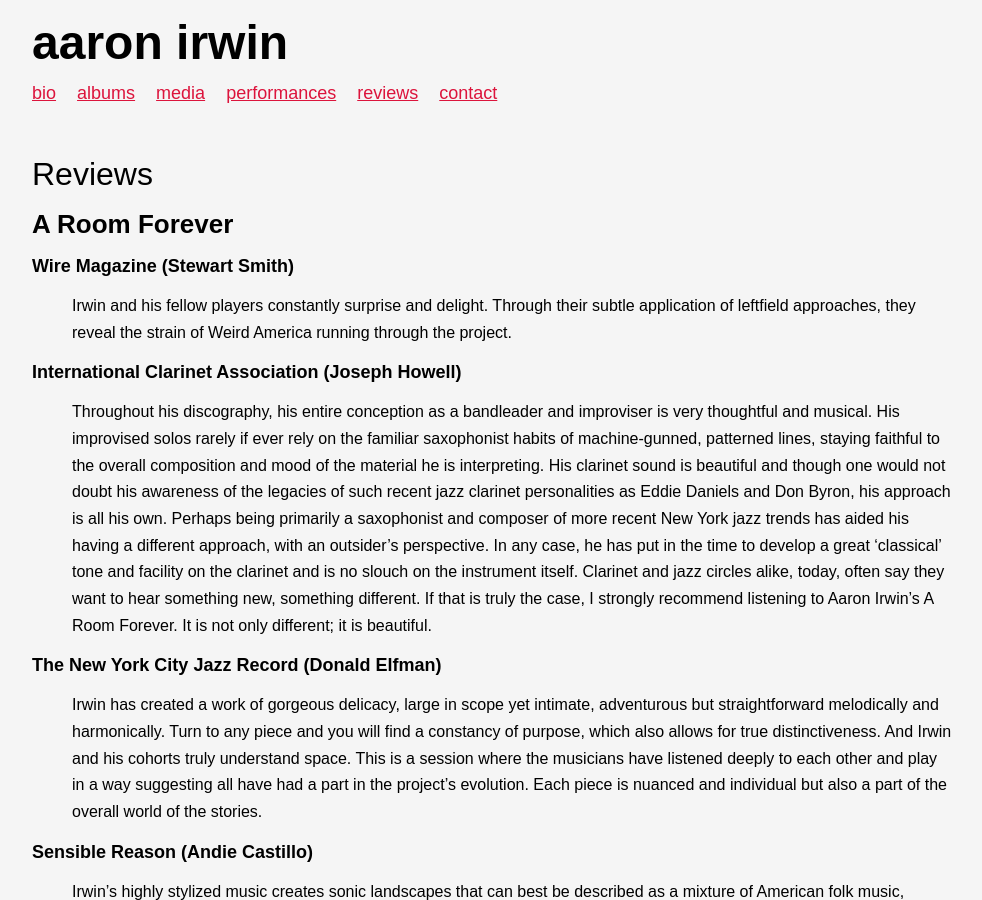
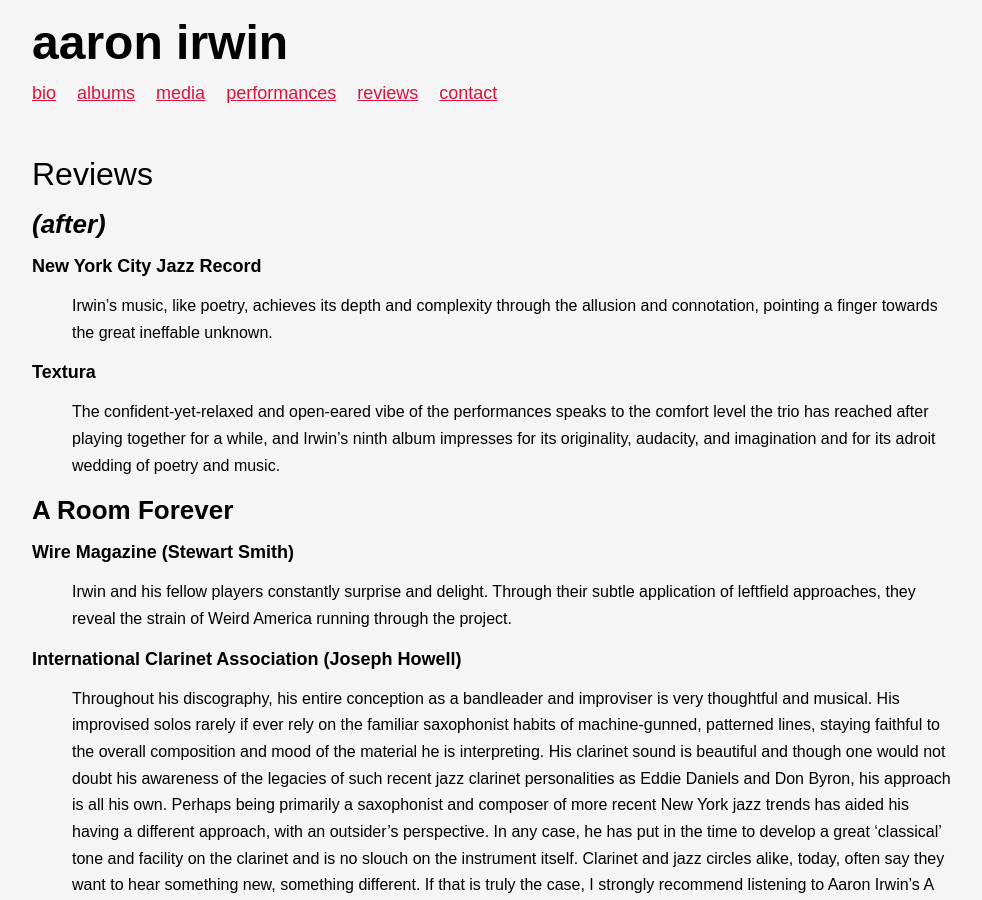
Before and after one commit to ryanve/aaronirwin.com, a Jekyll site: the page built from reviews.md, in a window 1280 px wide and 900 px high. Shown: the whole window, without its empty margins (128-1110 px from the left). Built offline with Jekyll 4.4.1, drawn with Linux system fonts in a browser that asks for light colours.

Commit message:
Update reviews.md

```diff
--- a/reviews.md
+++ b/reviews.md
@@ -3,6 +3,14 @@
 ---
 
 # Reviews
+
+## _(after)_
+
+#### New York City Jazz Record
+> Irwin’s music, like poetry, achieves its depth and complexity through the allusion and connotation, pointing a finger towards the great ineffable unknown.
+
+#### Textura
+> The confident-yet-relaxed and open-eared vibe of the performances speaks to the comfort level the trio has reached after playing together for a while, and Irwin's ninth album impresses for its originality, audacity, and imagination and for its adroit wedding of poetry and music.
 
 ## A Room Forever
 
```
